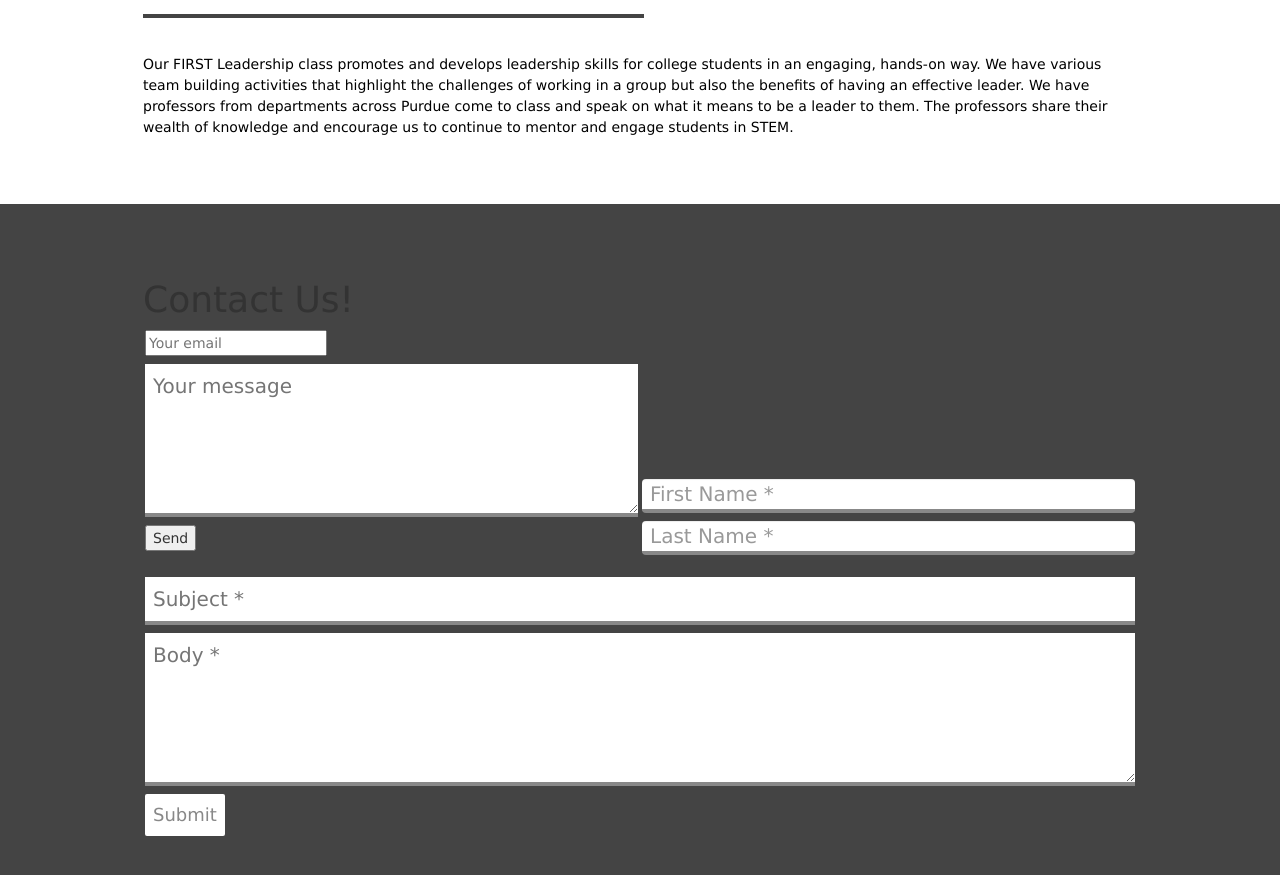
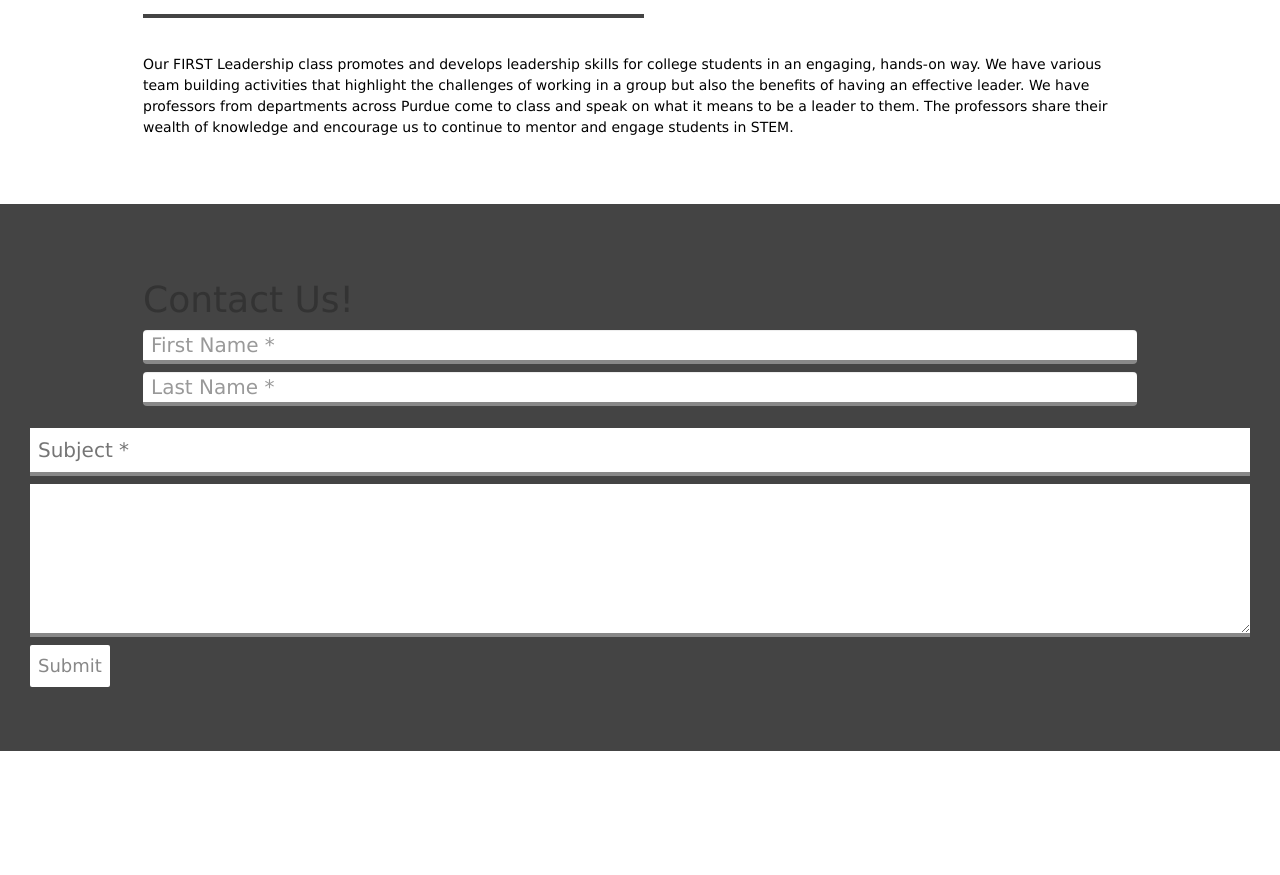
Before and after one commit to purduefirst/purduefirst.github.io, a Jekyll site: the page built from index.html, in a window 1280 px wide and 900 px high, scrolled down 3067 px. Shown: the top 875 px of the window. Built offline with Jekyll 4.4.1, drawn with Linux system fonts in a browser that asks for light colours; after the commit the page ends 3818 px from its top, so only the background shows below that.

Commit message:
Fix previous fixes

```diff
--- a/_includes/contact-us.html
+++ b/_includes/contact-us.html
@@ -5,17 +5,20 @@
 {% endif %}
 	<div class="container">
 		<h1>Contact Us!</h1>
-			<form id="contact-us" contact-addr="{{ page.contact }}">				<form method="POST" action="https://formspree.io/pr@purduefirst.org">
-			<div id="form-column" data-columns>		  			<input type="email" name="email" placeholder="Your email">
-				<input type='text' label='First Name' class='form-control contact-input' id='first' placeholder='First Name *'>		  			<textarea name="message" placeholder="Your message"></textarea>
-				<input type='text' label='Last Name' class='form-control contact-input' id='last' placeholder='Last Name *'>		  			<button type="submit">Send</button>
-			</div>				</form>
-			<div id="form-container">
-				<input type="text" id="subject" placeholder="Subject *">
-				<textarea placeholder="Body *" id="message"></textarea>
-				<input type="submit" value="Submit">
-			</div>
-		</form>
+			<form id="contact-us" contact-addr="{{ page.contact }}"
+				<div id="form-column" data-columns>
+					<input type='text' label='First Name' class='form-control contact-input' id='first' placeholder='First Name *'>
+					<input type='text' label='Last Name' class='form-control contact-input' id='last' placeholder='Last Name *'>
+				</div>
+
+				<div id="form-container">
+					<input type="text" id="subject" placeholder="Subject *">
+				       		<textarea placeholder="Body *" id="message">
+						</textarea>
+					<input type="submit" value="Submit">
+				</div>
+			</form>
+
 	</div>
 </section>
 <script src="{{"/js/submit.js" | prepend: site.baseurl}}"></script>
```
